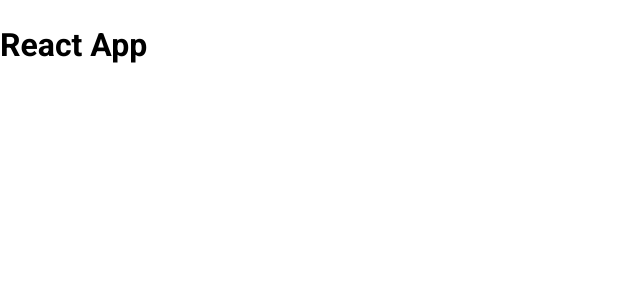
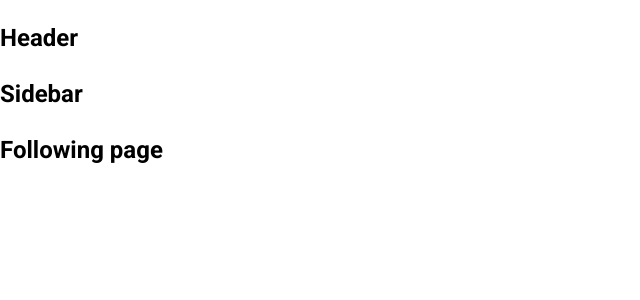
Before and after one commit to hoahieplth/tiktok-ui, a React (Create React App) app: page /following in a window 1280 px wide. Shown: the top 300 px of the page, without its empty margins (0-640 px from the left). Built offline with nearby package versions, Linux system fonts and the light colour scheme.

Commit message:
cấu hình router/layout

```diff
--- a/package.json
+++ b/package.json
@@ -12,6 +12,7 @@
     "react": "^19.2.8",
     "react-app-rewired": "^2.2.1",
     "react-dom": "^19.2.8",
+    "react-router-dom": "^7.18.3",
     "react-scripts": "5.0.1",
     "web-vitals": "^2.1.4"
   },
--- a/src/App.js
+++ b/src/App.js
@@ -1,8 +1,35 @@
+import { Fragment } from 'react';
+import { BrowserRouter as Router, Routes, Route } from 'react-router-dom';
+import { publicRoutes } from '~/routes';
+import { DefaultLayout } from '~/components/Layout';
 function App() {
     return (
-        <div className="App">
-            <h1>React App</h1>
-        </div>
+        <Router>
+            <div className="App">
+                <Routes>
+                    {publicRoutes.map((route, index) => {
+                        const Page = route.component;
+                        let Layout = DefaultLayout;
+                        if (route.layout) {
+                            Layout = route.layout;
+                        } else if (route.layout === null) {
+                            Layout = Fragment;
+                        }
+                        return (
+                            <Route
+                                key={index}
+                                path={route.path}
+                                element={
+                                    <Layout>
+                                        <Page />
+                                    </Layout>
+                                }
+                            />
+                        );
+                    })}
+                </Routes>
+            </div>
+        </Router>
     );
 }
 
--- /dev/null
+++ b/src/components/Layout/DefaultLayout/Sidebar/index.js
@@ -0,0 +1,5 @@
+function Sidebar() {
+    return <h2>Sidebar</h2>;
+}
+
+export default Sidebar;
--- /dev/null
+++ b/src/components/Layout/DefaultLayout/index.js
@@ -0,0 +1,15 @@
+import Header from '~/components/Layout/components/Header';
+import Sidebar from './Sidebar';
+function DefaultLayout({ children }) {
+    return (
+        <div>
+            <Header />
+            <div className="container">
+                <Sidebar />
+                <div className="content">{children}</div>
+            </div>
+        </div>
+    );
+}
+
+export default DefaultLayout;
--- /dev/null
+++ b/src/components/Layout/HeaderOnly/index.js
@@ -0,0 +1,13 @@
+import Header from '~/components/Layout/components/Header';
+function DefaultLayout({ children }) {
+    return (
+        <div>
+            <Header />
+            <div className="container">
+                <div className="content">{children}</div>
+            </div>
+        </div>
+    );
+}
+
+export default DefaultLayout;
--- /dev/null
+++ b/src/components/Layout/components/Header/index.js
@@ -0,0 +1,5 @@
+function Header() {
+    return <h2>Header</h2>;
+}
+
+export default Header;
--- /dev/null
+++ b/src/components/Layout/index.js
@@ -0,0 +1,2 @@
+export { default as DefaultLayout } from './DefaultLayout';
+export { default as HeaderOnly } from './HeaderOnly';
--- /dev/null
+++ b/src/pages/Following/index.js
@@ -0,0 +1,5 @@
+function Following() {
+    return <h2>Following page</h2>;
+}
+
+export default Following;
--- /dev/null
+++ b/src/pages/Home/index.js
@@ -0,0 +1,5 @@
+function Home() {
+    return <h2>Home page</h2>;
+}
+
+export default Home;
--- /dev/null
+++ b/src/pages/Upload/index.js
@@ -0,0 +1,5 @@
+function Upload() {
+    return <h2>Upload page</h2>;
+}
+
+export default Upload;
--- /dev/null
+++ b/src/routes/index.js
@@ -0,0 +1,11 @@
+import { HeaderOnly } from '~/components/Layout';
+import Home from '~/pages/Home';
+import Following from '~/pages/Following';
+import Upload from '~/pages/Upload';
+const publicRoutes = [
+    { path: '/', component: Home },
+    { path: '/following', component: Following },
+    { path: '/upload', component: Upload, layout: HeaderOnly },
+];
+const privateRoutes = [];
+export { publicRoutes, privateRoutes };
```
Also changed, not shown: 1 other file (tests, documents, lock files or other folders).
